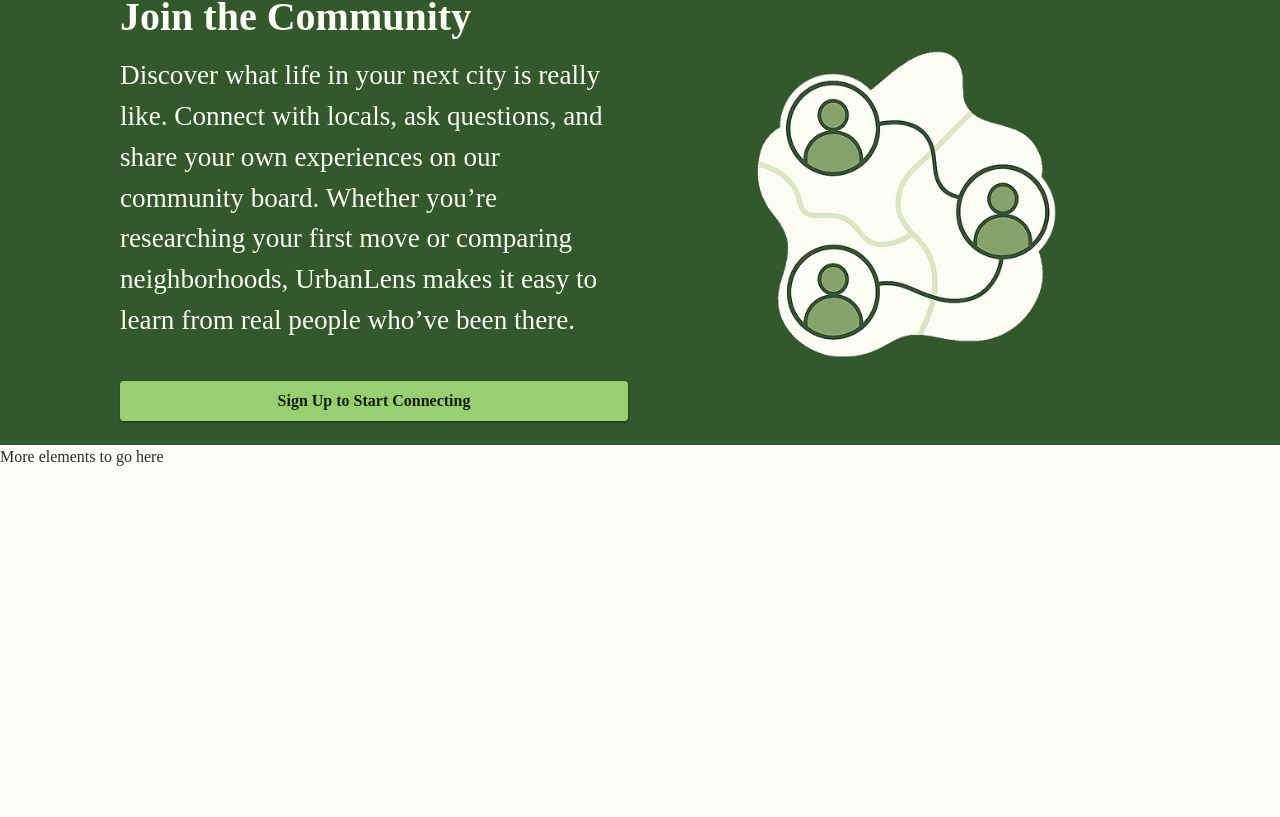
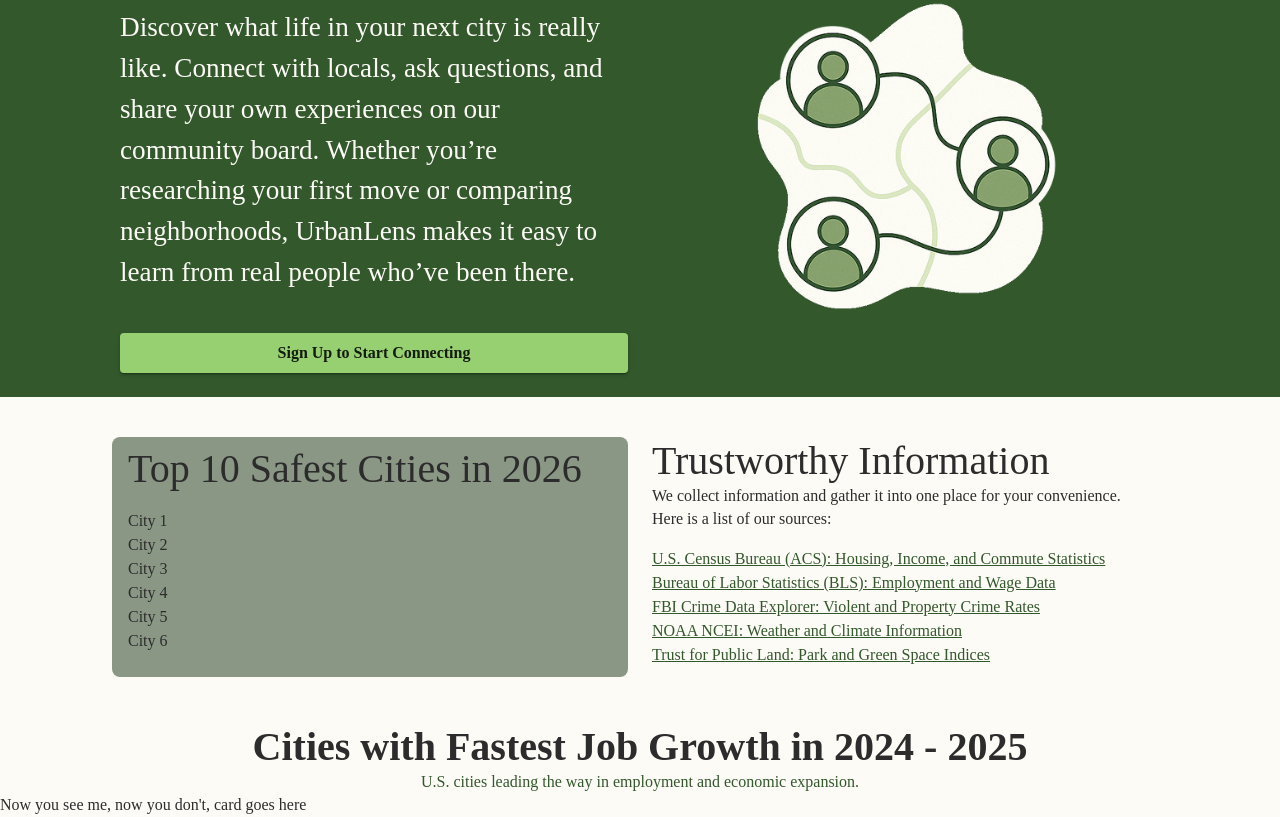
Before and after one commit to meera-develops/urbanlens, a React (Vite) app: page / in a window 1280 px wide. Shown: the part 1444-2261 px from the top of the page. Before the commit the page ends 1913 px from the top, so only its background shows below. Built offline with nearby package versions, Linux system fonts and the light colour scheme.

Commit message:
finished another section

```diff
--- a/src/components/citiesInfo.js
+++ b/src/components/citiesInfo.js
@@ -3,6 +3,8 @@
 import baltimore from "../assets/img/cityImages/baltimore.jpg";
 import leesburg from "../assets/img/cityImages/leesburg.jpg";
 import frederick from "../assets/img/cityImages/frederick.jpg";
+import sanfrancisco from "../assets/img/cityImages/sanfrancisco.jpg";
+import newyork from "../assets/img/cityImages/newyork.jpg";
 
 const citiesInfo = [
     {
@@ -33,7 +35,21 @@
         id: "5",
         img: frederick,
         title: "Frederick, MD",
-        description: "Visit Frederick today!!! "
+        description: "Visit Frederick today!!! ",
+    },
+    {
+        id: "6",
+        img: sanfrancisco,
+        title: "San Francisco, CA",
+        description: "Visit the Golden Gate Bridge",
+        subtitle: "Vibrant coastal city known for its innovation, diverse culture, steep hills, and iconic landmarks like the Golden Gate Bridge."
+    },
+    {
+        id: "7",
+        img: newyork,
+        title: "New York, NY",
+        description: "lorem ipsum, lorem ipsum",
+        subtitle: "Global metropolis known for its energy, diversity, and iconic skyline, often called “the city that never sleeps.”"
     }
 ];
 
--- /dev/null
+++ b/src/components/cityCard.jsx
@@ -0,0 +1,11 @@
+import { Typography } from "@mui/material";
+
+function cityCard() {
+    return (
+        <>
+        <Typography color="text">Now you see me, now you don't, card goes here</Typography>
+
+        </>
+    )
+};
+export default cityCard;
--- a/src/pages/home/home.jsx
+++ b/src/pages/home/home.jsx
@@ -1,16 +1,21 @@
 import Typography from "@mui/material/Typography";
-import { Box, Stack, Button, useMediaQuery } from "@mui/material";
+import { Box, Stack, Button, useMediaQuery, Grid } from "@mui/material";
 import heroImg from "../../assets/img/homeHero.jpg";
 import heroLogo from "../../assets/img/keyNoText.png";
 import { useTheme, alpha } from "@mui/material/styles";
 import { Link } from "react-router-dom";
 import CityCarousel from "../../components/carousel.jsx";
+import CityCard from "../../components/cityCard.jsx";
 import web from "../../assets/img/peopleWeb.png";
 
-//start working on next section -- side by side
 
 //create a card component to be used for this page and the gallery page
 //card component will accept a prop that tells it the city and the city information
+//then build the footer
+//then the explore areas
+//then single city page
+//then sign up or compare/contrast
+//community board last i guess
 
 function home() {
   const theme = useTheme(); //callback hook for theme
@@ -168,7 +173,9 @@
 
         <Box
           sx={{
-            my: { xs: 2, sm: 4, lg: 13, xl: 14 },
+            mt: { xs: 2, lg: 15, xl: 30},
+            mb: { xs: 2, lg: 5, xl: 5},
+            // my: { xs: 2, sm: 4, lg: 13, xl: 15 },
             display: "flex",
             alignItems: "center",
             justifyContent: "center",
@@ -233,7 +240,7 @@
             >
               Discover what life in your next city is really like. Connect with locals, ask questions, and share your own experiences on our community board. Whether you’re researching your first move or comparing neighborhoods, UrbanLens makes it easy to learn from real people who’ve been there.
             </Typography>
-            <Button color="accent" variant="contained"
+            <Button color="accent" variant="contained" component={Link} to="/login"
               sx={{
                 fontWeight: 600,
                 mt: {md: 5,},
@@ -258,7 +265,125 @@
       </Box>
 
       <Box color="Background">
-        <Typography color="text">More elements to go here</Typography>
+        <Grid container spacing={3}
+          sx={{
+            py: { xs: 1, lg: 5, },
+            px: { xs: 1, lg: 14, xl: 44, },
+          }}
+        >
+          <Grid size={{ xs: 12, md: 6 }}>
+            <Box
+            sx={{
+              backgroundColor: '#8A9785',
+              borderRadius: 2,
+              px: {xs: 2, lg: 2, },
+              py: {xs: 2, lg: 1, }
+            }}
+            >
+              <Typography variant="h2" color="text">
+                Top 10 Safest Cities in 2026
+              </Typography>
+              <Box
+              component="ul"
+              sx={{
+                padding: '0',
+                listStyle: 'none',
+                color: theme.palette.text.main
+              }}
+              >
+                <Box component="li">City 1</Box>
+                <Box component="li">City 2</Box>
+                <Box component="li">City 3</Box>
+                <Box component="li">City 4</Box>
+                <Box component="li">City 5</Box>
+                <Box component="li">City 6</Box>
+
+              </Box>
+            </Box>
+          </Grid>
+
+          <Grid size={{ xs: 12, md: 6 }}
+            sx={{
+            }}
+          >
+              <Typography variant="h2" color="text">
+                Trustworthy Information
+              </Typography>
+              <Typography variant="body2" color="text">
+                We collect information and gather it into one place for your convenience.
+              </Typography>
+              <Typography variant="body2" color="text">
+                Here is a list of our sources:
+              </Typography>
+              <Box
+              component="ul"
+              sx={{
+                padding: '0',
+                listStyle: 'none',
+                color: theme.palette.primary.main
+              }}
+              >
+                {[
+                'U.S. Census Bureau (ACS): Housing, Income, and Commute Statistics',
+                'Bureau of Labor Statistics (BLS): Employment and Wage Data',
+                'FBI Crime Data Explorer: Violent and Property Crime Rates',
+                'NOAA NCEI: Weather and Climate Information',
+                'Trust for Public Land: Park and Green Space Indices',
+              ].map((text) => (
+                <Box key={text} component="li">
+                  <Box
+                    component="a"
+                    href="https://www.census.gov/en.html"
+                    target="_blank"
+                    rel="noopener noreferrer"
+                    sx={{
+                      color: 'inherit',          // 👈 use parent color
+                      textDecoration: 'underline',
+                      cursor: 'pointer',
+                      '&:visited': {
+                        color: 'inherit',        // 👈 prevent purple
+                      },
+                      '&:hover': {
+                        textDecoration: 'underline',
+                      },
+                    }}
+                  >
+                    {text}
+                  </Box>
+                </Box>
+              ))}
+              </Box>
+
+          </Grid>
+        </Grid>
+       </Box>
+
+       <Box color="Background">
+        <Box
+          sx={{
+            display: 'flex',
+            alignItems: 'center',
+            flexDirection: 'column'
+          }}
+        >
+          <Typography variant="h2" color="text" fontWeight="bold">
+            Cities with Fastest Job Growth in 2024 - 2025
+          </Typography>
+          <Typography variant="body2" color="primary">
+            U.S. cities leading the way in employment and economic expansion.
+          </Typography>
+        </Box>
+
+        <Box
+        sx={{
+            display: 'flex',
+            alignItems: 'center',
+            flexDirection: { xs: 'column', md: 'row'},
+          }}
+        >
+          <CityCard />
+        </Box>
+
 
        </Box>
 
--- a/src/theme.jsx
+++ b/src/theme.jsx
@@ -38,7 +38,8 @@
             fontFamily: 'Pontano Sans'
         },
         body2: {
-            fontFamily: 'Pontano Sans'
+            fontFamily: 'Pontano Sans',
+            fontSize: '1rem',
         },
         body3: {
             fontFamily: 'Libre Baskerville',
```
Also changed, not shown: src/components/carousel.css (+6 -5 lines), src/assets/img/cityImages/newyork.jpg (added), src/assets/img/cityImages/sanfrancisco.jpg (added).
